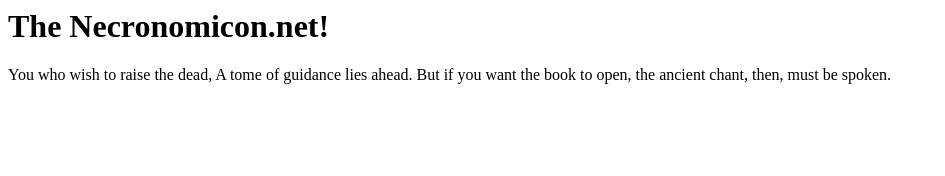
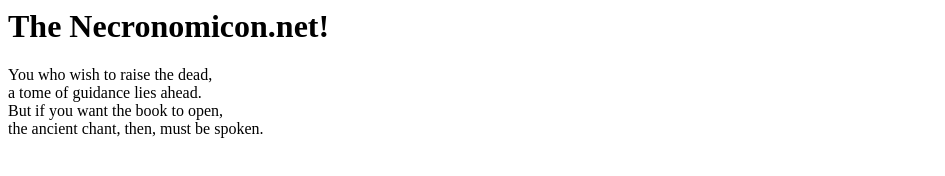
Before and after one commit to EyalRoginski/necronomicon.net, a plain HTML site: page index.html in a window 1280 px wide. Shown: the whole page, without its empty margins (0-945 px from the left). Drawn offline with Linux system fonts and the light colour scheme.

Commit message:
Update index.html

```diff
--- a/index.html
+++ b/index.html
@@ -1,6 +1,6 @@
 <h1>The Necronomicon.net!</h1>
 
-<p>You who wish to raise the dead,
-A tome of guidance lies ahead.
-But if you want the book to open,
+<p>You who wish to raise the dead,<br />
+a tome of guidance lies ahead.<br />
+But if you want the book to open,<br />
 the ancient chant, then, must be spoken.</p>
```
